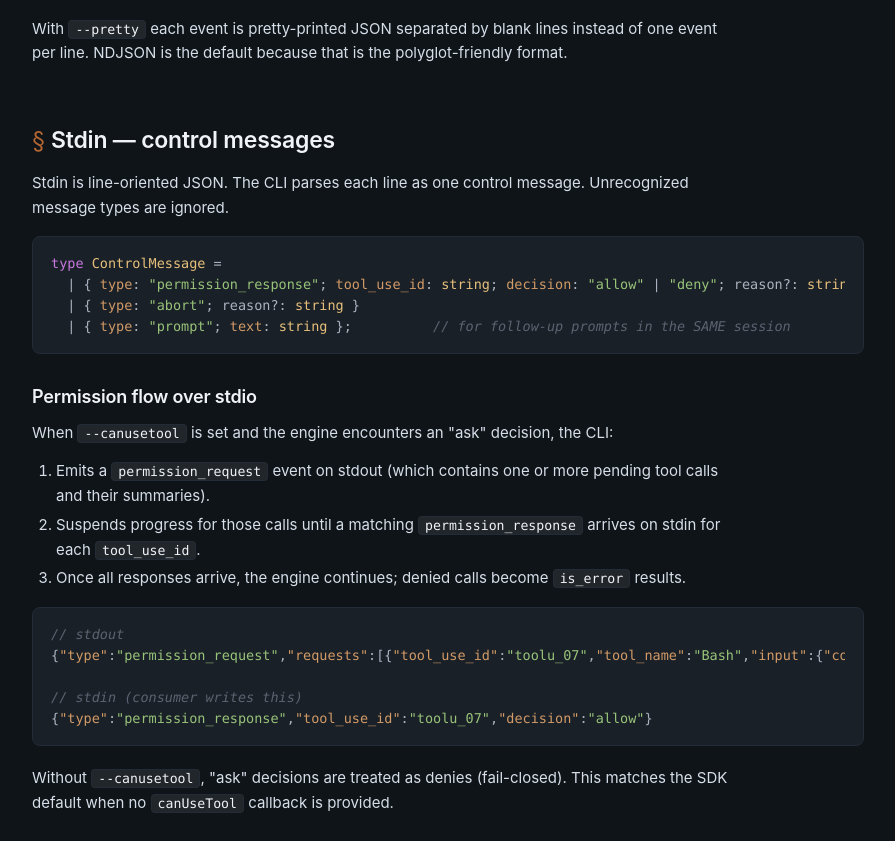
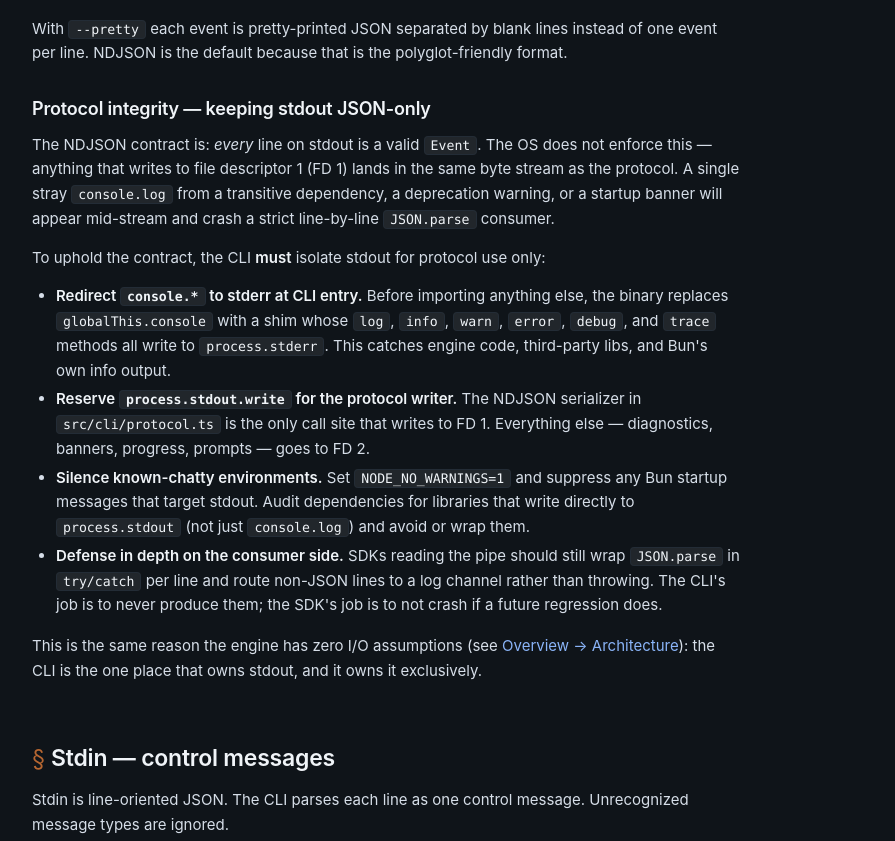
Before and after one commit to skawld/skawld-agent, a website: page docs/08-cli.html in a window 1280 px wide. Shown: the part 2590-3431 px from the top of the page, without its empty margins (312-1207 px from the left). Drawn offline with nearby package versions, Linux system fonts and the light colour scheme.

Commit message:
update cli to fix json

```diff
--- a/docs/08-cli.html
+++ b/docs/08-cli.html
@@ -141,6 +141,17 @@ CONFIG
 
   <p>With <code>--pretty</code> each event is pretty-printed JSON separated by blank lines instead of one event per line. NDJSON is the default because that is the polyglot-friendly format.</p>
 
+  <h3 id="stdout-integrity">Protocol integrity — keeping stdout JSON-only</h3>
+  <p>The NDJSON contract is: <em>every</em> line on stdout is a valid <code>Event</code>. The OS does not enforce this — anything that writes to file descriptor 1 (FD 1) lands in the same byte stream as the protocol. A single stray <code>console.log</code> from a transitive dependency, a deprecation warning, or a startup banner will appear mid-stream and crash a strict line-by-line <code>JSON.parse</code> consumer.</p>
+  <p>To uphold the contract, the CLI <strong>must</strong> isolate stdout for protocol use only:</p>
+  <ul>
+    <li><strong>Redirect <code>console.*</code> to stderr at CLI entry.</strong> Before importing anything else, the binary replaces <code>globalThis.console</code> with a shim whose <code>log</code>, <code>info</code>, <code>warn</code>, <code>error</code>, <code>debug</code>, and <code>trace</code> methods all write to <code>process.stderr</code>. This catches engine code, third-party libs, and Bun&#39;s own info output.</li>
+    <li><strong>Reserve <code>process.stdout.write</code> for the protocol writer.</strong> The NDJSON serializer in <code>src/cli/protocol.ts</code> is the only call site that writes to FD 1. Everything else — diagnostics, banners, progress, prompts — goes to FD 2.</li>
+    <li><strong>Silence known-chatty environments.</strong> Set <code>NODE_NO_WARNINGS=1</code> and suppress any Bun startup messages that target stdout. Audit dependencies for libraries that write directly to <code>process.stdout</code> (not just <code>console.log</code>) and avoid or wrap them.</li>
+    <li><strong>Defense in depth on the consumer side.</strong> SDKs reading the pipe should still wrap <code>JSON.parse</code> in <code>try/catch</code> per line and route non-JSON lines to a log channel rather than throwing. The CLI&#39;s job is to never produce them; the SDK&#39;s job is to not crash if a future regression does.</li>
+  </ul>
+  <p>This is the same reason the engine has zero I/O assumptions (see <a href="index.html#architecture">Overview → Architecture</a>): the CLI is the one place that owns stdout, and it owns it exclusively.</p>
+
   <h2 id="stdin">Stdin — control messages</h2>
   <p>Stdin is line-oriented JSON. The CLI parses each line as one control message. Unrecognized message types are ignored.</p>
 
@@ -262,6 +273,8 @@ EOF</code></pre>
     <li>Wire stdin via <code>readline.createInterface({ input: process.stdin })</code> and dispatch on the <code>line</code> event.</li>
     <li>Build the Agent inside <code>run.ts</code> from CLI args + loaded config (see <a href="09-config.html">09 — Config</a>).</li>
     <li>The CLI is the <em>only</em> place in v1 that touches <code>process.stdout</code>, <code>process.stderr</code>, or <code>process.stdin</code> for protocol purposes. The engine never does.</li>
+    <li>At the very top of <code>src/cli/bin.ts</code> — before any other imports — replace <code>globalThis.console</code> with a shim that writes every method to <code>process.stderr</code>. This prevents transitive dependencies from polluting the NDJSON stream on FD 1. See <a href="#stdout-integrity">Protocol integrity</a>.</li>
+    <li>Only the NDJSON serializer in <code>src/cli/protocol.ts</code> may call <code>process.stdout.write</code>. Treat any other reference to <code>process.stdout</code> as a bug.</li>
     <li>Pretty-print mode (<code>--pretty</code>) uses <code>JSON.stringify(event, null, 2)</code> followed by a blank line.</li>
     <li>Permission-response correlation: keep a <code>Map&lt;tool_use_id, Promise&gt;</code>; resolve on incoming response.</li>
   </ul>
@@ -282,6 +295,7 @@ EOF</code></pre>
       <li>Signal handling (SIGINT → abort, exit 130; SIGTERM → abort, exit 143; SIGPIPE → abort).</li>
       <li><code>src/cli/sessions.ts</code> implementing <code>list</code>, <code>show</code>, <code>delete</code>.</li>
       <li><code>src/cli/protocol.ts</code> with NDJSON serializer (one event per line, trailing newline) and stdin parser.</li>
+      <li><code>globalThis.console</code> redirected to stderr in <code>src/cli/bin.ts</code> before any other import, with a test asserting that <code>console.log</code> never appears on stdout.</li>
       <li>Exit codes per the table.</li>
       <li>End-to-end tests using a mock provider: stdout NDJSON shape, stdin permission flow, abort over stdin, signals, exit codes.</li>
       <li><code>package.json</code> <code>"bin"</code> field pointing at <code>dist/cli/bin.js</code>.</li>
```
